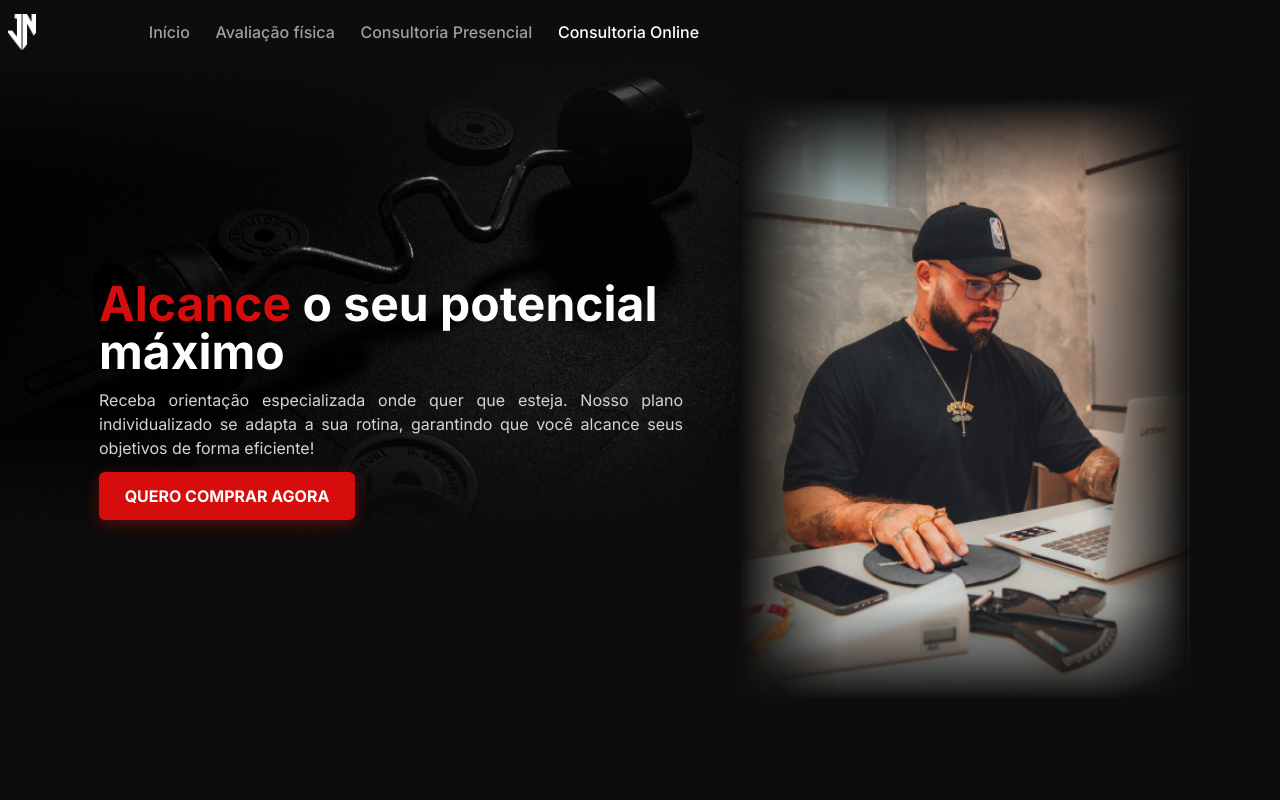
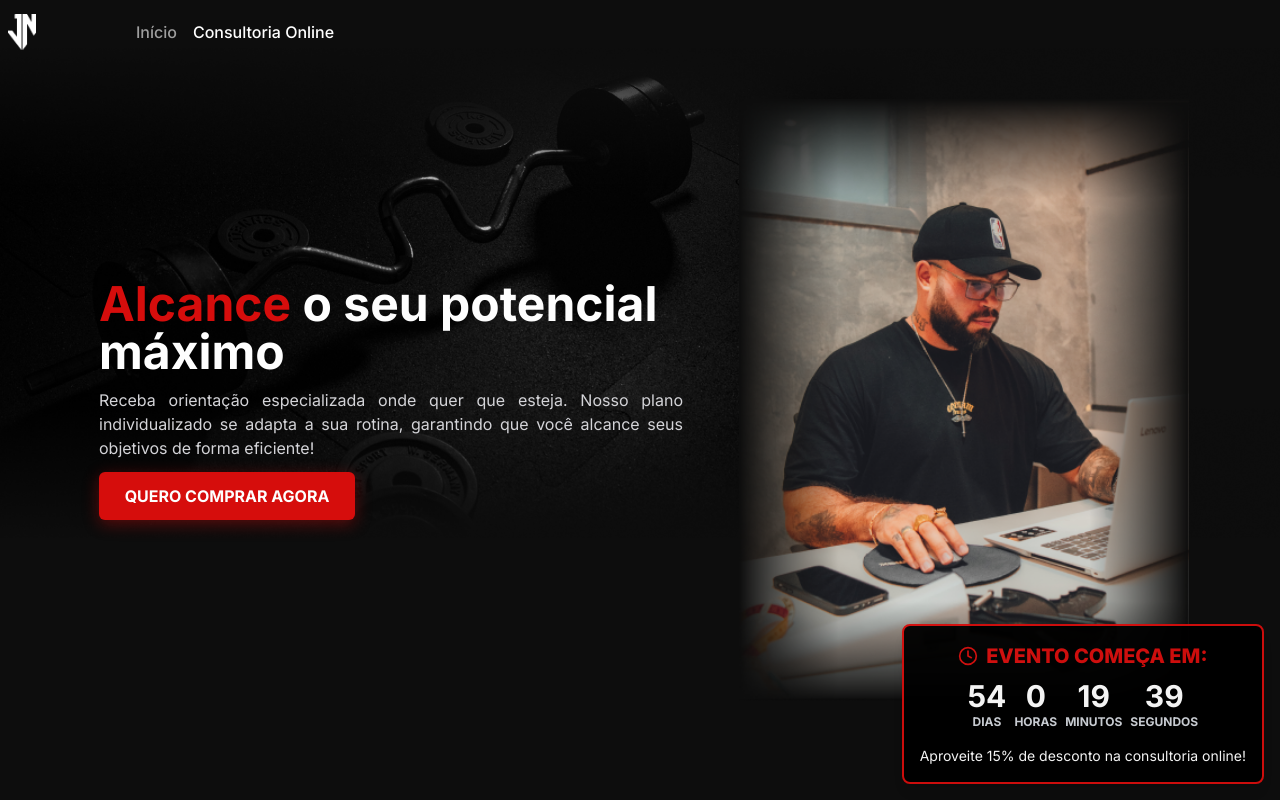
Before and after one commit to leafartech/premium_trainer, a Next.js app: page /consultoria-online in a window 1280 px wide. Shown: the top 800 px of the page. Built offline with nearby package versions, Linux system fonts and the light colour scheme.

Commit message:
add countdow for event

```diff
--- a/package.json
+++ b/package.json
@@ -12,7 +12,6 @@
     "@radix-ui/react-accordion": "^1.2.0",
     "@radix-ui/react-dropdown-menu": "^2.1.1",
     "@radix-ui/react-slot": "^1.1.0",
-    "@types/date-fns": "^2.6.0",
     "autoprefixer": "^10.4.19",
     "class-variance-authority": "^0.7.0",
     "clsx": "^2.1.1",
--- a/src/app/consultoria-presencial/page.tsx
+++ /dev/null
@@ -1,129 +0,0 @@
-import FAQ from '@/components/FAQ'
-import Footer from '@/components/Footer'
-import H2 from '@/components/H2'
-import Header from '@/components/Header'
-import PurchaseCard from '@/components/PurchaseCard'
-import Quote from '@/components/Quote'
-import SecondBox from '@/components/SecondBox'
-import SecondCard from '@/components/SecondCard'
-import Section from '@/components/Section'
-import TimeLine from '@/components/TimeLine'
-import Image from 'next/image'
-
-const ConsultoriaPresencial = () => {
-  const secondCardDataTitles = [
-    'Quer começar a treinar.',
-    'Busca qualidade de vida e saúde.',
-    'Precisa de um acompanhamento.',
-    'Procura melhorar a perfomance física e mental.',
-    'Quer ser mais produtivo no dia a dia.',
-  ]
-
-  return (
-    <div className="overflow-hidden">
-      <Header
-        topTitle="Consultoria Presencial"
-        ctaText="Quero comprar agora"
-        ctaHref="#produto"
-        description="Explore ao máximo a qualidade de vida por meio da transformação física! Uma abordagem exclusiva de treinos feitos sob a medida das suas especificidades."
-        imageHeaderPath="consultoria-presencial"
-      >
-        <H2 header={true}>
-          <span className="text-brandRed-500">Treinamento</span> feito sob a sua
-          medida
-        </H2>
-      </Header>
-      <main className="-t">
-        <Section>
-          <div className="w-full flex flex-col gap-1 mt-3 mb-6">
-            <H2 center={true}>
-              Como a <span className="text-brandRed-500">consultoria</span>{' '}
-              funciona
-            </H2>
-            <h4 className="text-zinc-300 md:text-center">
-              Para entender melhor, confira a linha do tempo abaixo:{' '}
-            </h4>
-          </div>
-          <TimeLine
-            txt1={{
-              title: 'Contato',
-              description:
-                'Em até 72h após o pagamento, entrarei em contato diretamente com você para marcarmos a melhor data para a sua consultoria.',
-            }}
-            txt2={{
-              title: 'Análise de objetivos',
-              description:
-                'Chegada a data da consultoria, teremos uma conversa detalhada para analisar seu caso e criar uma estratégia exclusiva, direcionada às suas metas.',
-            }}
-            txt3={{
-              title: 'Avaliação física',
-              description:
-                'Realizaremos uma dupla avaliação física (bioimpedância e antropométrica) para termos uma referência inicial.',
-            }}
-            txt4={{
-              title: 'Avaliação postural',
-              description:
-                'Para finalizar, uma avaliação postural para descobrir possíveis desníveis, encurtamentos e desequilíbrios de forças.',
-            }}
-          />
-        </Section>
-        <Section>
-          <div className="mb-2">
-            <H2 center={true}>
-              Ele é <span className="text-brandRed-500">ideal</span> para você
-              que:
-            </H2>
-            <div className="mt-4">
-              {secondCardDataTitles.map((title, index) => (
-                <SecondCard key={index} title={title} />
-              ))}
-            </div>
-          </div>
-          <div className="w-full flex items-center justify-center mt-12">
-            <Image
-              src="/images/qualidade-de-vida.png"
-              alt="Imagem do João Navarro com uma mulher treinando"
-              width={550}
-              height={380}
-              quality={100}
-            />
-          </div>
-        </Section>
-        <span id="produto"></span>
-        <Section>
-          <PurchaseCard
-            titleCard="Consultoria Presencial"
-            descriptionCard="Ideal para você que busca uma estratégia individualizada e específica para os seus objetivos"
-            valueOff="299"
-            valueOn="207"
-            hrefList={[
-              'https://pay.kiwify.com.br/h61XBU7',
-              'https://pay.kiwify.com.br/y5ozQMc',
-              'https://pay.kiwify.com.br/0LA5Vou',
-              'https://pay.kiwify.com.br/YFvUtNu',
-              'https://pay.kiwify.com.br/tvrivJV',
-            ]}
-          />
-        </Section>
-        <Section>
-          <SecondBox titleBox="9" descriptionBox="Anos transformando vidas" />
-          <div className="w-full">
-            <Quote
-              firstWord="Estarei"
-              Citation="te acompanhando de perto durante todo o processo e vou te ajudar para que alcance os seus objetivos da melhor forma possível com base em estudos. Bora pra cima!!!!"
-            />
-          </div>
-        </Section>
-        <Section>
-          <h2 className="tracking-[12px] text-center text-2xl sm:text-4xl text-brandWhite">
-            FAQ
-          </h2>
-          <FAQ />
-        </Section>
-      </main>
-      <Footer />
-    </div>
-  )
-}
-
-export default ConsultoriaPresencial
--- a/src/app/layout.tsx
+++ b/src/app/layout.tsx
@@ -1,6 +1,7 @@
 import type { Metadata } from 'next'
 import { Inter } from 'next/font/google'
 import './globals.css'
+import Countdown from '@/components/Countdown'
 
 const inter = Inter({ subsets: ['latin'] })
 
@@ -28,6 +29,8 @@ export default function Layout({ children }: LayoutProps) {
       <body
         className={`min-h-screen ${inter.className} antialiased bg-brandBlack`}
       >
+        <Countdown />
+
         {children}
       </body>
     </html>
--- a/src/app/page.tsx
+++ b/src/app/page.tsx
@@ -100,7 +100,7 @@ export default function Page() {
             </div>
           </div>
         </Section>
-        <div className="hidden md:block line-gradient h-1"></div>
+        <div className="hidden md:block line-gradient h-1" />
         <Section>
           <div className="w-full md:hidden">
             <Image
@@ -215,21 +215,11 @@ export default function Page() {
               Conheça <span className="text-brandRed-500">meus serviços</span>
             </H2>
           </div>
-          <div className="flex flex-col sm:grid sm:grid-cols-3 gap-12 justify-center items-center mt-5">
-            <ServicesBox
-              href="/consultoria-presencial"
-              product="Consultoria Presencial"
-              bottomSentence="Sua melhor forma"
-            />
+          <div className="flex flex-col gap-12 justify-center items-center mt-5">
             <ServicesBox
               href="/consultoria-online"
               product="Consultoria Online"
               bottomSentence="MUDE, TREINE, SUPERE"
-            />
-            <ServicesBox
-              href="/avaliacao-fisica"
-              product="Avalição Física"
-              bottomSentence="MOLDANDO SEU FÍSICO"
             />
           </div>
         </Section>
--- a/src/components/ButtonCTA/index.tsx
+++ b/src/components/ButtonCTA/index.tsx
@@ -1,4 +1,4 @@
-import { ReactNode } from 'react'
+import type { ReactNode } from 'react'
 
 interface ButtonCTAProps {
   children: ReactNode
--- /dev/null
+++ b/src/components/Countdown/index.tsx
@@ -0,0 +1,98 @@
+'use client'
+
+import { useCallback, useEffect, useState } from 'react'
+import { FiClock } from 'react-icons/fi' // Se precisar de um ícone de relógio
+
+interface TimeLeft {
+  days: number
+  hours: number
+  minutes: number
+  seconds: number
+  isBeforeEvent: boolean
+}
+
+export default function Countdown() {
+  const calculateTimeLeft = useCallback(() => {
+    const eventStart = new Date('2024-11-14T18:00:00')
+    const eventEnd = new Date('2024-11-17T23:59:59')
+
+    const now = new Date()
+    const isBeforeEvent = now < eventStart
+    const isAfterEvent = now > eventEnd
+
+    if (isAfterEvent) return null
+
+    const difference = isBeforeEvent
+      ? eventStart.getTime() - now.getTime()
+      : eventEnd.getTime() - now.getTime()
+
+    return {
+      days: Math.floor(difference / (1000 * 60 * 60 * 24)),
+      hours: Math.floor((difference / (1000 * 60 * 60)) % 24),
+      minutes: Math.floor((difference / 1000 / 60) % 60),
+      seconds: Math.floor((difference / 1000) % 60),
+      isBeforeEvent,
+    }
+  }, [])
+
+  const [timeLeft, setTimeLeft] = useState<TimeLeft | null>(calculateTimeLeft)
+
+  useEffect(() => {
+    const timer = setInterval(() => {
+      setTimeLeft(calculateTimeLeft())
+    }, 1000)
+
+    return () => clearInterval(timer)
+  }, [calculateTimeLeft])
+
+  if (!timeLeft) return null
+
+  return (
+    <div className="fixed right-4 bottom-4 z-50 p-4 bg-black text-white rounded-lg shadow-lg animate-pulse border-2 border-brandRed-500">
+      <div className="flex items-center justify-center">
+        <FiClock className="mr-2 text-brandRed-500 text-xl" />
+        {timeLeft.isBeforeEvent ? (
+          <h2 className="text-xl font-extrabold uppercase text-brandRed-500">
+            Evento começa em:
+          </h2>
+        ) : (
+          <h2 className="text-xl font-extrabold uppercase text-brandRed-500">
+            Evento termina em:
+          </h2>
+        )}
+      </div>
+
+      <div className="flex justify-center space-x-2 mt-2 text-lg font-bold">
+        <div className="flex flex-col items-center">
+          <span className="text-3xl">{timeLeft.days}</span>
+          <span className="text-xs uppercase text-gray-300">Dias</span>
+        </div>
+        <div className="flex flex-col items-center">
+          <span className="text-3xl">{timeLeft.hours}</span>
+          <span className="text-xs uppercase text-gray-300">Horas</span>
+        </div>
+        <div className="flex flex-col items-center">
+          <span className="text-3xl">{timeLeft.minutes}</span>
+          <span className="text-xs uppercase text-gray-300">Minutos</span>
+        </div>
+        <div className="flex flex-col items-center">
+          <span className="text-3xl">{timeLeft.seconds}</span>
+          <span className="text-xs uppercase text-gray-300">Segundos</span>
+        </div>
+      </div>
+
+      <p className="mt-4 text-sm text-center">
+        Aproveite 15% de desconto na consultoria online!
+      </p>
+      {!timeLeft.isBeforeEvent && (
+        <button
+          className="btn-shadow w-full mt-2 p-2 bg-brandRed-500 text-white font-bold rounded transition-all duration-300"
+          disabled={timeLeft.isBeforeEvent}
+          type="button"
+        >
+          Garanta Agora
+        </button>
+      )}
+    </div>
+  )
+}
--- a/src/components/FAQ/index.tsx
+++ b/src/components/FAQ/index.tsx
@@ -10,7 +10,7 @@ const FAQ = () => {
   return (
     <Accordion type="multiple" className="w-full sm:w-[1000px]">
       {QUESTS.map((quest, index) => (
-        <AccordionItem key={index} value={`${index}`}>
+        <AccordionItem key={`${quest}`} value={`${index}`}>
           <AccordionTrigger>{quest.question}</AccordionTrigger>
           <AccordionContent>{quest.answer}</AccordionContent>
         </AccordionItem>
--- a/src/components/Header/index.tsx
+++ b/src/components/Header/index.tsx
@@ -1,6 +1,6 @@
 import Navbar from '@/components/Navbar'
 import Image from 'next/image'
-import { ReactNode } from 'react'
+import type { ReactNode } from 'react'
 
 interface HeaderProps {
   topTitle: string
@@ -53,7 +53,7 @@ const Header = ({
         <h3 className="p-1 text-center uppercase tracking-[6px] text-xs text-brandWhite">
           {topTitle}
         </h3>
-        <div className="w-3/4 line-gradient h-[1px]"></div>
+        <div className="w-3/4 line-gradient h-[1px]" />
         <h1 className="uppercase text-brandWhite text-4xl md:text-5xl tracking-wider font-semibold mt-2">
           João Navarro
         </h1>
--- a/src/components/Navbar/NavbarItems/index.tsx
+++ b/src/components/Navbar/NavbarItems/index.tsx
@@ -1,11 +1,6 @@
 'use client'
 
-import {
-  ComputerDesktopIcon,
-  HomeIcon,
-  UsersIcon,
-  IdentificationIcon,
-} from '@heroicons/react/24/outline'
+import { ComputerDesktopIcon, HomeIcon } from '@heroicons/react/24/outline'
 import NavbarLink from '../NavbarLink'
 import Image from 'next/image'
 import { useState } from 'react'
@@ -22,28 +17,29 @@ const NavbarItems = () => {
       <button
         className="cursor-pointer md:hidden absolute right-3 h-4 w-6 flex justify-between items-center flex-col z-10"
         onClick={toggleNavbar}
+        type="button"
       >
         <div
           className={`bg-brandWhite w-full rounded transition h-[1.5px] ${
             navbarToggle &&
             'absolute rotate-[-45deg] top-[50%] translate-y-[-50%]'
           } `}
-        ></div>
+        />
         <div
           className={`bg-brandWhite w-full rounded transition h-[1.5px] ${
             navbarToggle && 'opacity-0'
           }`}
-        ></div>
+        />
         <div
           className={`bg-brandWhite w-full rounded transition h-[1.5px] ${
             navbarToggle &&
             'absolute rotate-[45deg] bottom-[50%] translate-y-[50%]'
           }`}
-        ></div>
+        />
       </button>
       <ul
         className={`sm:ms-24 transition duration-300 w-screen space-y-4 top-0 p-4 bg-black absolute min-h-screen md:min-h-full md:bg-transparent md:transform-none
-         md:p-3 md:w-[600px] md:flex md:h-full md:relative md:space-y-0 md:justify-around md:right-4 md:items-center ${
+         md:p-3 md:w-[600px] md:flex md:h-full md:relative md:space-y-0 md:gap-x-4 md:right-4 md:items-center ${
            navbarToggle ? 'translate-x-0' : 'translate-x-full'
          } `}
       >
@@ -51,18 +47,6 @@ const NavbarItems = () => {
           <NavbarLink href="/">
             <HomeIcon className="w-6 h-6 md:hidden" />
             Início
-          </NavbarLink>
-        </li>
-        <li>
-          <NavbarLink href="/avaliacao-fisica">
-            <IdentificationIcon className="w-6 h-6 md:hidden" />
-            Avaliação física
-          </NavbarLink>
-        </li>
-        <li>
-          <NavbarLink href="/consultoria-presencial">
-            <UsersIcon className="w-6 h-6 md:hidden" />
-            Consultoria Presencial
           </NavbarLink>
         </li>
         <li>
--- a/src/constants/quests.ts
+++ b/src/constants/quests.ts
@@ -1,9 +1,4 @@
 const QUESTS = [
-  {
-    question: 'Onde fica a clínica que você atende?',
-    answer:
-      'Em Ilhéus/Ba Endereço rua nossa senhora aparecida, n° 581. É uma galeria de salas comerciais do outro lado da rua do cemitério do Nelson Costa um pouco mais para frente. Quando chegar na galeria, você deverá subir as escadas que se encontram logo à esquerda. A sala da clínica fica ao final do corredor, à esquerda, após subir as escadas!',
-  },
   {
     question: 'O que é um treino individualizado?',
     answer:
```
Also changed, not shown: src/components/Feedbacks/index.tsx (+18 -7 lines), 1 other file (tests, documents, lock files or other folders).
